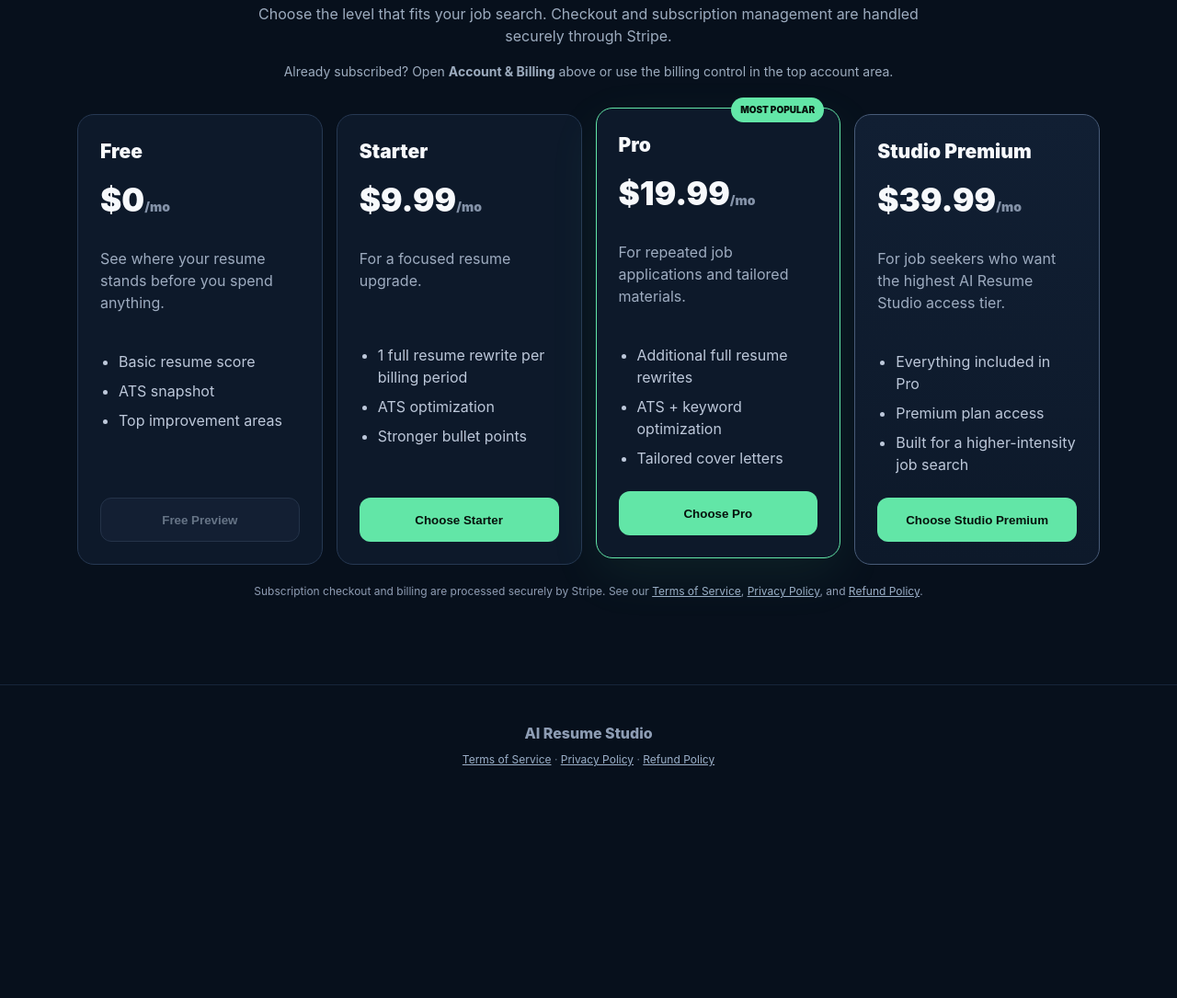
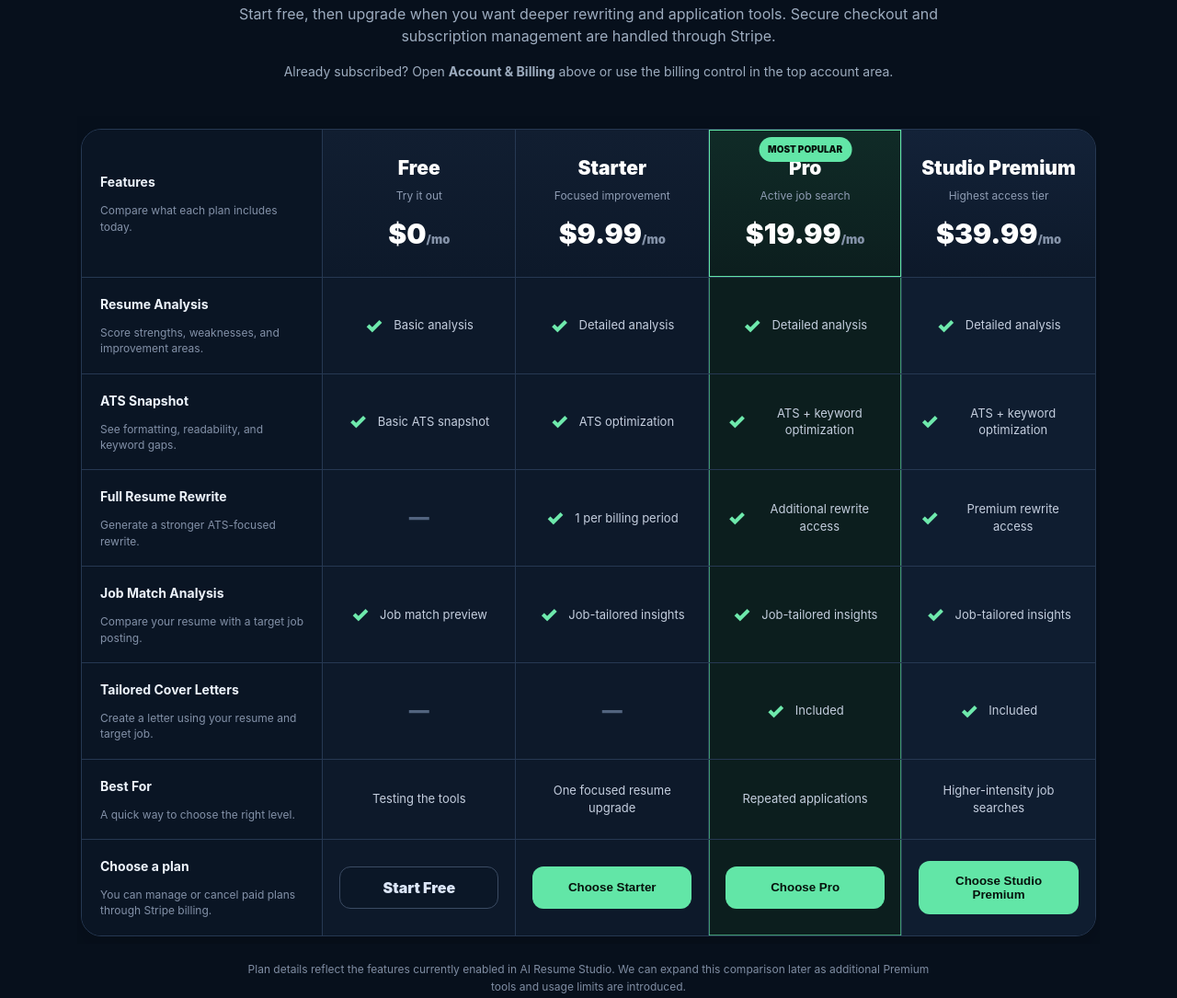
Before and after one commit to Flip419/ai-money-machine, a plain HTML site: page index.html in a window 1280 px wide. Shown: the part 3087-4172 px from the top of the page at 92% size. Before the commit the page ends 3976 px from the top, so only its background shows below. Drawn offline with nearby package versions, Linux system fonts and the light colour scheme; a script that the page names is missing.

Commit message:
Replace pricing cards with plan comparison matrix

```diff
--- a/index.html
+++ b/index.html
@@ -6,6 +6,7 @@
   <title>AI Resume Studio — Build a Stronger Resume</title>
   <meta name="description" content="Analyze your resume, improve ATS compatibility, strengthen bullet points, and tailor applications to specific jobs with AI Resume Studio.">
   <link rel="stylesheet" href="styles.css">
+  <link rel="stylesheet" href="pricing-comparison.css">
 </head>
 <body>
   <header class="nav">
@@ -97,13 +98,66 @@
     </section>
 
     <section id="pricing" class="pricing-section">
-      <div class="pricing-intro"><div class="eyebrow">PRICING</div><h2>Start free. Upgrade when you want more.</h2><p>Choose the level that fits your job search. Checkout and subscription management are handled securely through Stripe.</p><p class="muted billing-hint">Already subscribed? Open <strong>Account & Billing</strong> above or use the billing control in the top account area.</p></div>
-      <div class="pricing-grid">
-        <article class="price-card"><div class="plan-name">Free</div><div class="price">$0<span>/mo</span></div><p>See where your resume stands before you spend anything.</p><ul><li>Basic resume score</li><li>ATS snapshot</li><li>Top improvement areas</li></ul><button class="plan-button ghost" disabled>Free Preview</button></article>
-        <article class="price-card"><div class="plan-name">Starter</div><div class="price">$9.99<span>/mo</span></div><p>For a focused resume upgrade.</p><ul><li>1 full resume rewrite per billing period</li><li>ATS optimization</li><li>Stronger bullet points</li></ul><button class="plan-button buy" data-plan="Starter">Choose Starter</button></article>
-        <article class="price-card featured"><div class="popular">MOST POPULAR</div><div class="plan-name">Pro</div><div class="price">$19.99<span>/mo</span></div><p>For repeated job applications and tailored materials.</p><ul><li>Additional full resume rewrites</li><li>ATS + keyword optimization</li><li>Tailored cover letters</li></ul><button class="plan-button buy" data-plan="Pro">Choose Pro</button></article>
-        <article class="price-card premium-tier"><div class="plan-name">Studio Premium</div><div class="price">$39.99<span>/mo</span></div><p>For job seekers who want the highest AI Resume Studio access tier.</p><ul><li>Everything included in Pro</li><li>Premium plan access</li><li>Built for a higher-intensity job search</li></ul><button class="plan-button buy" data-plan="Studio Premium">Choose Studio Premium</button></article>
+      <div class="pricing-intro">
+        <div class="eyebrow">PRICING</div>
+        <h2>Choose the level that fits your <span class="comparison-intro-accent">job search.</span></h2>
+        <p>Start free, then upgrade when you want deeper rewriting and application tools. Secure checkout and subscription management are handled through Stripe.</p>
+        <p class="muted billing-hint">Already subscribed? Open <strong>Account & Billing</strong> above or use the billing control in the top account area.</p>
       </div>
+
+      <div class="comparison-wrap" aria-label="AI Resume Studio plan comparison">
+        <div class="comparison-table">
+          <div class="comparison-cell comparison-feature"><strong>Features</strong><span>Compare what each plan includes today.</span></div>
+          <div class="comparison-cell comparison-plan"><div class="comparison-plan-name">Free</div><div class="comparison-plan-note">Try it out</div><div class="comparison-price">$0<span>/mo</span></div></div>
+          <div class="comparison-cell comparison-plan"><div class="comparison-plan-name">Starter</div><div class="comparison-plan-note">Focused improvement</div><div class="comparison-price">$9.99<span>/mo</span></div></div>
+          <div class="comparison-cell comparison-plan pro"><div class="popular">MOST POPULAR</div><div class="comparison-plan-name">Pro</div><div class="comparison-plan-note">Active job search</div><div class="comparison-price">$19.99<span>/mo</span></div></div>
+          <div class="comparison-cell comparison-plan premium"><div class="comparison-plan-name">Studio Premium</div><div class="comparison-plan-note">Highest access tier</div><div class="comparison-price">$39.99<span>/mo</span></div></div>
+
+          <div class="comparison-cell comparison-feature"><strong>Resume Analysis</strong><span>Score strengths, weaknesses, and improvement areas.</span></div>
+          <div class="comparison-cell comparison-value"><span class="comparison-check">✓</span>Basic analysis</div>
+          <div class="comparison-cell comparison-value"><span class="comparison-check">✓</span>Detailed analysis</div>
+          <div class="comparison-cell comparison-value pro"><span class="comparison-check">✓</span>Detailed analysis</div>
+          <div class="comparison-cell comparison-value premium"><span class="comparison-check">✓</span>Detailed analysis</div>
+
+          <div class="comparison-cell comparison-feature"><strong>ATS Snapshot</strong><span>See formatting, readability, and keyword gaps.</span></div>
+          <div class="comparison-cell comparison-value"><span class="comparison-check">✓</span>Basic ATS snapshot</div>
+          <div class="comparison-cell comparison-value"><span class="comparison-check">✓</span>ATS optimization</div>
+          <div class="comparison-cell comparison-value pro"><span class="comparison-check">✓</span>ATS + keyword optimization</div>
+          <div class="comparison-cell comparison-value premium"><span class="comparison-check">✓</span>ATS + keyword optimization</div>
+
+          <div class="comparison-cell comparison-feature"><strong>Full Resume Rewrite</strong><span>Generate a stronger ATS-focused rewrite.</span></div>
+          <div class="comparison-cell comparison-value"><span class="comparison-dash">—</span></div>
+          <div class="comparison-cell comparison-value"><span class="comparison-check">✓</span>1 per billing period</div>
+          <div class="comparison-cell comparison-value pro"><span class="comparison-check">✓</span>Additional rewrite access</div>
+          <div class="comparison-cell comparison-value premium"><span class="comparison-check">✓</span>Premium rewrite access</div>
+
+          <div class="comparison-cell comparison-feature"><strong>Job Match Analysis</strong><span>Compare your resume with a target job posting.</span></div>
+          <div class="comparison-cell comparison-value"><span class="comparison-check">✓</span>Job match preview</div>
+          <div class="comparison-cell comparison-value"><span class="comparison-check">✓</span>Job-tailored insights</div>
+          <div class="comparison-cell comparison-value pro"><span class="comparison-check">✓</span>Job-tailored insights</div>
+          <div class="comparison-cell comparison-value premium"><span class="comparison-check">✓</span>Job-tailored insights</div>
+
+          <div class="comparison-cell comparison-feature"><strong>Tailored Cover Letters</strong><span>Create a letter using your resume and target job.</span></div>
+          <div class="comparison-cell comparison-value"><span class="comparison-dash">—</span></div>
+          <div class="comparison-cell comparison-value"><span class="comparison-dash">—</span></div>
+          <div class="comparison-cell comparison-value pro"><span class="comparison-check">✓</span>Included</div>
+          <div class="comparison-cell comparison-value premium"><span class="comparison-check">✓</span>Included</div>
+
+          <div class="comparison-cell comparison-feature"><strong>Best For</strong><span>A quick way to choose the right level.</span></div>
+          <div class="comparison-cell comparison-value">Testing the tools</div>
+          <div class="comparison-cell comparison-value">One focused resume upgrade</div>
+          <div class="comparison-cell comparison-value pro">Repeated applications</div>
+          <div class="comparison-cell comparison-value premium">Higher-intensity job searches</div>
+
+          <div class="comparison-cell comparison-feature"><strong>Choose a plan</strong><span>You can manage or cancel paid plans through Stripe billing.</span></div>
+          <div class="comparison-cell comparison-cta"><a class="secondary-cta" href="#builder">Start Free</a></div>
+          <div class="comparison-cell comparison-cta"><button class="plan-button buy" data-plan="Starter">Choose Starter</button></div>
+          <div class="comparison-cell comparison-cta pro"><button class="plan-button buy" data-plan="Pro">Choose Pro</button></div>
+          <div class="comparison-cell comparison-cta premium"><button class="plan-button buy" data-plan="Studio Premium">Choose Studio Premium</button></div>
+        </div>
+      </div>
+
+      <p class="comparison-note">Plan details reflect the features currently enabled in AI Resume Studio. We can expand this comparison later as additional Premium tools and usage limits are introduced.</p>
       <p class="muted legal-note">Subscription checkout and billing are processed securely by Stripe. See our <a href="terms.html">Terms of Service</a>, <a href="privacy.html">Privacy Policy</a>, and <a href="refund.html">Refund Policy</a>.</p>
     </section>
   </main>
```
